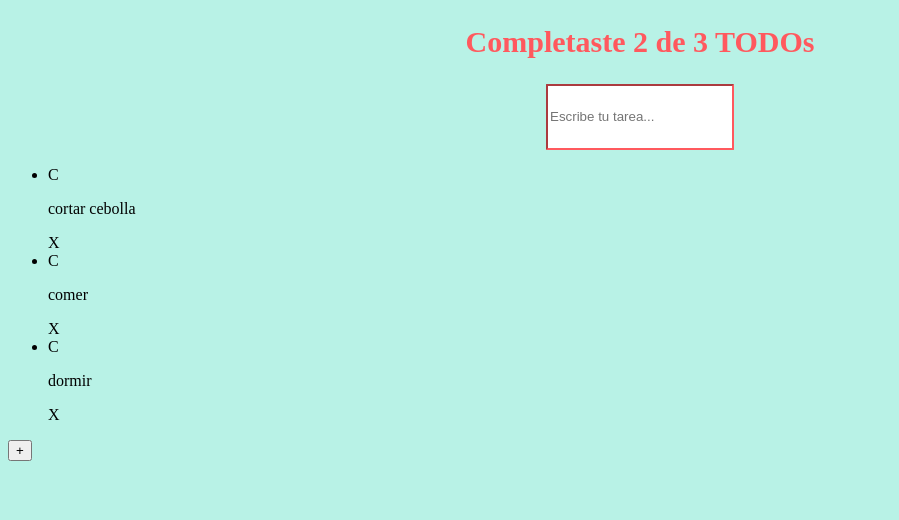
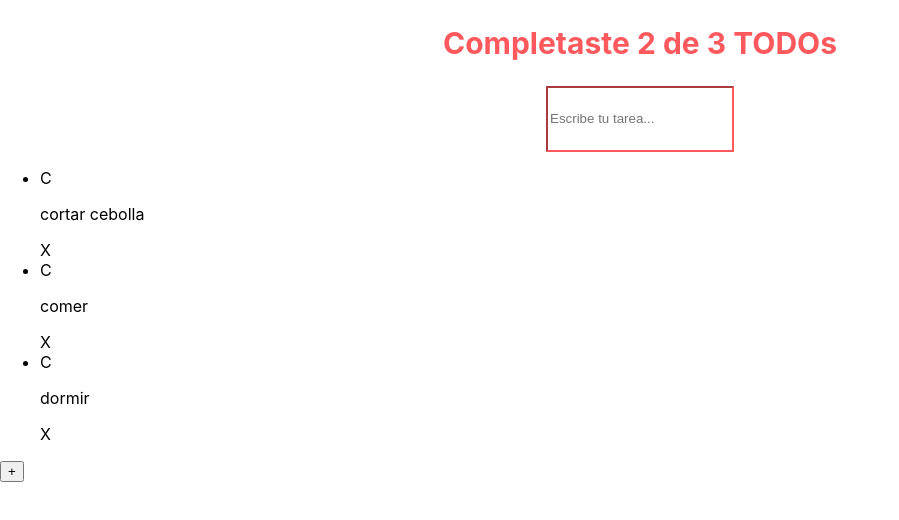
Before and after one commit to VickyMastro/App-TODOs, a React (Create React App) app: page / in a window 1280 px wide. Shown: the top 520 px of the page, without its empty margins (0-899 px from the left). Built offline with nearby package versions, Linux system fonts and the light colour scheme.

Commit message:
Descomento import de archivo index.css

```diff
--- a/src/TodoCounter.css
+++ b/src/TodoCounter.css
@@ -1,10 +1,6 @@
-body{
-    background-color: #b8f2e6;
+.todoCounter {
+    font-size: 30px;
+    text-align: center;
+    color: #ff595e;
 
-  }
-
-  .todoCounter{
-      color: #ff595e;
-      font-size: 30px;
-      text-align: center;
-  }
+}
--- a/src/index.js
+++ b/src/index.js
@@ -1,6 +1,6 @@
 import React from 'react';
 import ReactDOM from 'react-dom';
-/* import './index.css'; */
+import './index.css';
 import App from './App';
 
 
```
